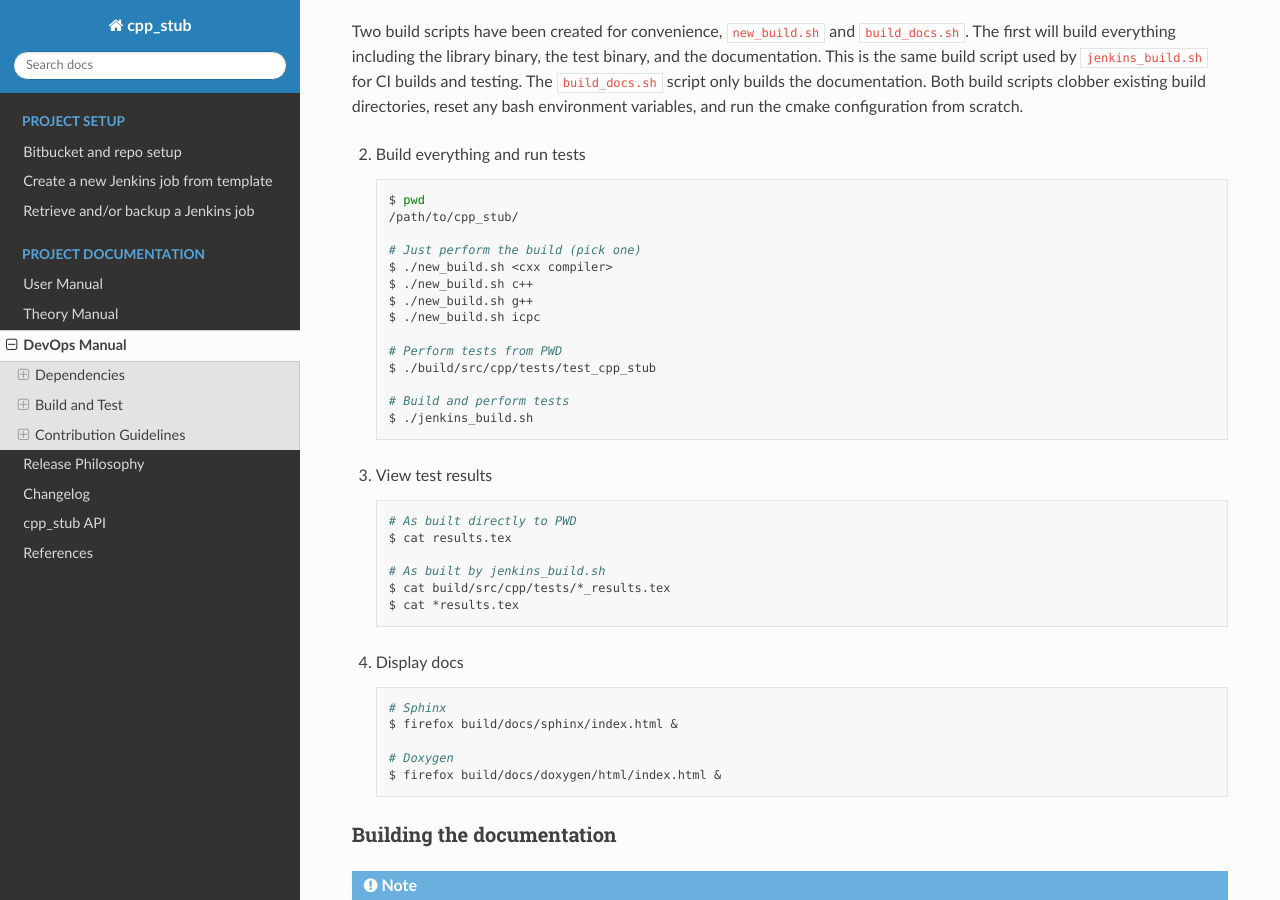
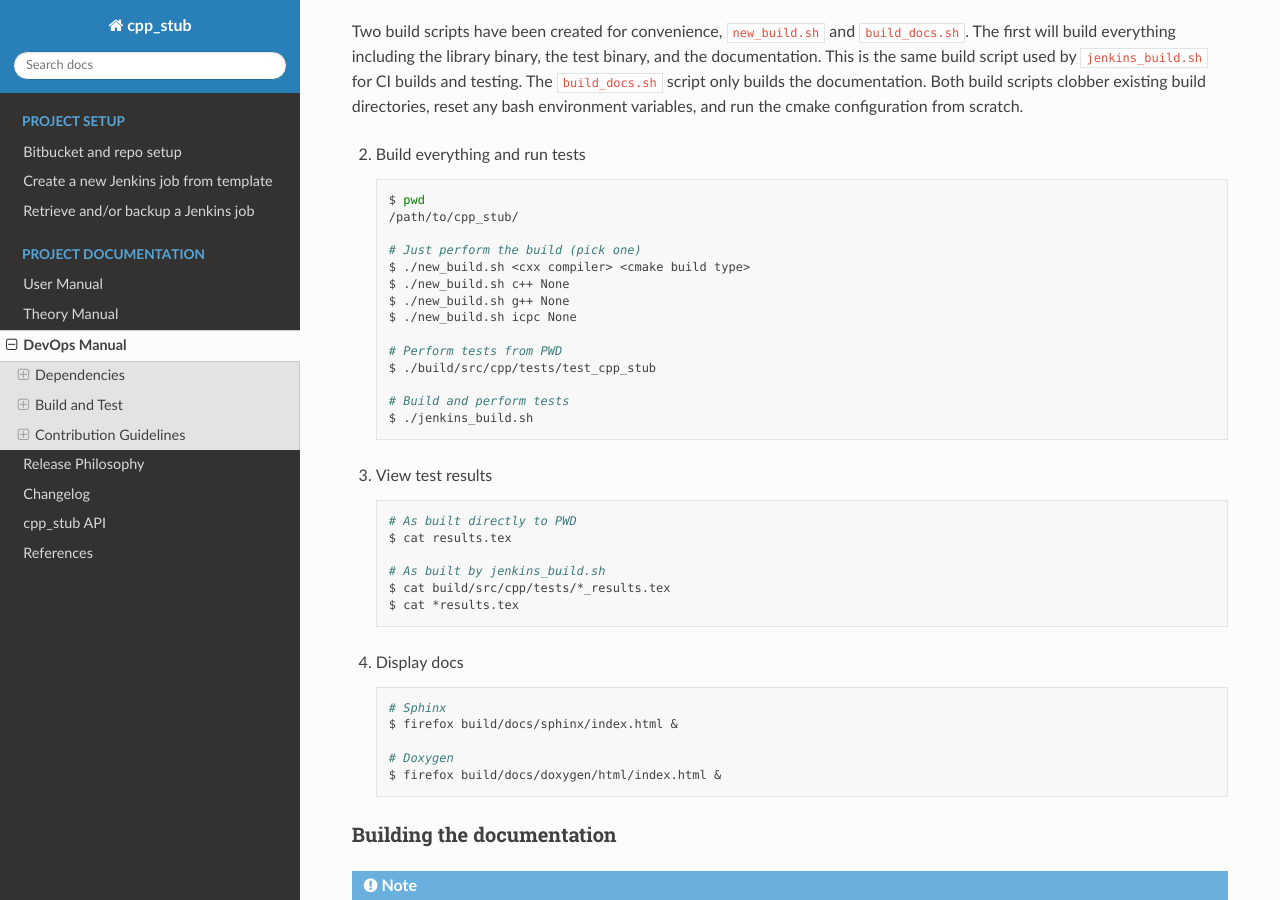
Before and after one commit to lanl/tardigrade-asp, a Sphinx documentation site: the page built from docs/devops.rst, in a window 1280 px wide and 900 px high, scrolled down 4112 px. Built offline with Sphinx 7.4.7 and the Read the Docs theme 2.0.0, drawn with Linux system fonts in a browser that asks for light colours.

Commit message:
DOC: update html docs discussion of the build scripts

```diff
--- a/docs/build.txt
+++ b/docs/build.txt
@@ -140,10 +140,10 @@ configuration from scratch.
       /path/to/cpp_stub/
 
       # Just perform the build (pick one)
-      $ ./new_build.sh <cxx compiler>
-      $ ./new_build.sh c++
-      $ ./new_build.sh g++
-      $ ./new_build.sh icpc
+      $ ./new_build.sh <cxx compiler> <cmake build type>
+      $ ./new_build.sh c++ None
+      $ ./new_build.sh g++ None
+      $ ./new_build.sh icpc None
 
       # Perform tests from PWD
       $ ./build/src/cpp/tests/test_cpp_stub
```
